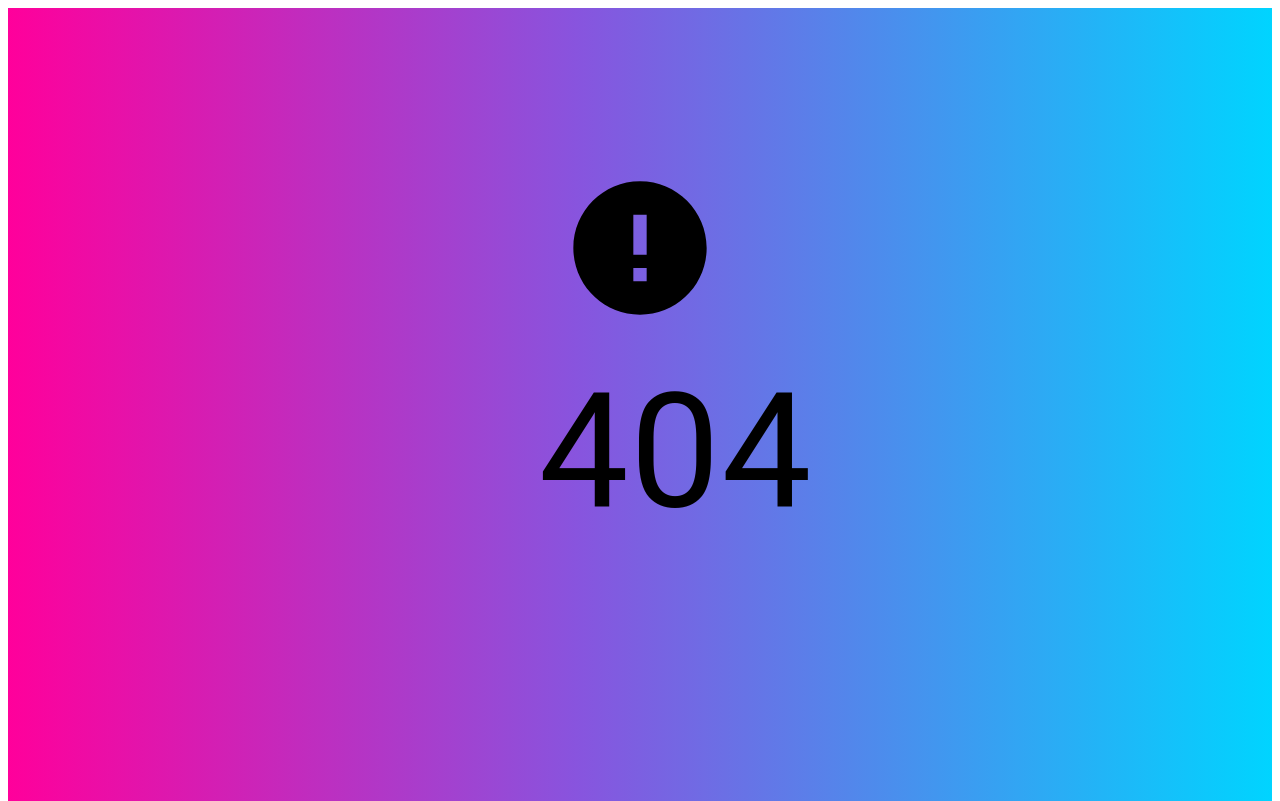
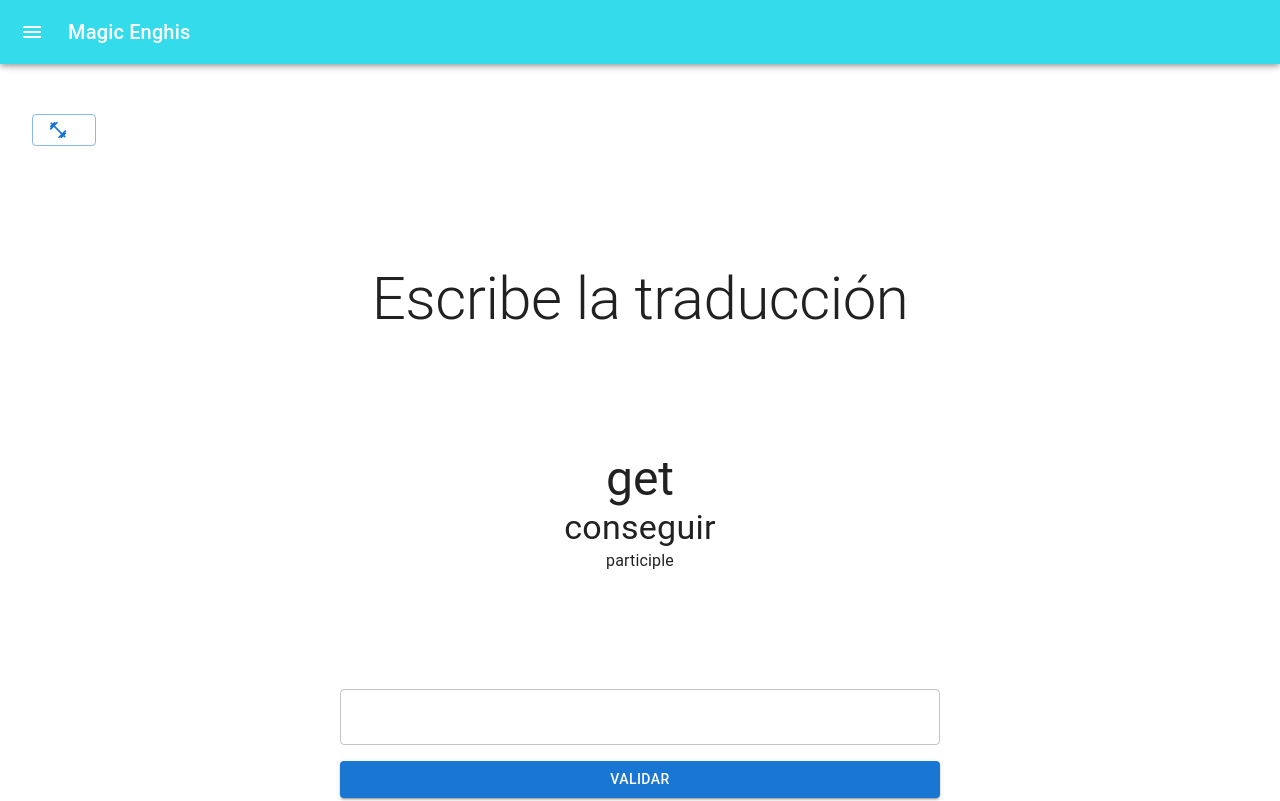
Before and after one commit to Magic-Kowel/MagicEnghis, a React (Vite) app: page / in a window 1280 px wide. Before the commit this address had no page. Shown: the top 801 px of the page. Built offline with nearby package versions, Linux system fonts and the light colour scheme.

Commit message:
default route

```diff
--- a/package.json
+++ b/package.json
@@ -14,12 +14,12 @@
     "@emotion/react": "^11.14.0",
     "@emotion/server": "^11.11.0",
     "@emotion/styled": "^11.14.0",
-    "@mui/icons-material": "^6.4.1",
-    "@mui/material": "^6.4.1",
+    "@mui/icons-material": "^6.4.2",
+    "@mui/material": "^6.4.2",
     "@mui/material-nextjs": "^6.3.1",
     "react": "^18.3.1",
     "react-dom": "^18.3.1",
-    "react-router-dom": "latest",
+    "react-router-dom": "7.1.3",
     "sweetalert2": "^11.15.10"
   },
   "devDependencies": {
--- a/src/App.jsx
+++ b/src/App.jsx
@@ -33,7 +33,26 @@ function App() {
             </Suspense>
           }
         />
-        <Route path="*" element={<NotFound />} />
+        <Route
+          path={`/`}
+          element={
+            <Suspense fallback={<Loader />}>
+              <Menu>
+                <IrregularsVerbs />
+              </Menu>
+            </Suspense>
+          }
+        />
+        <Route
+          path="*"
+          element={
+            <Suspense fallback={<Loader />}>
+              <Menu>
+                <NotFound />
+              </Menu>
+            </Suspense>
+          }
+        />
       </Routes>
     </>
   );
--- a/src/components/Menu/Menu.jsx
+++ b/src/components/Menu/Menu.jsx
@@ -140,7 +140,7 @@ export default function Menu({ children }) {
           <DrawerHeader />
           <Box
             sx={{
-              marginBottom: 5,
+              // marginBottom: 5,
               minHeight: "calc(100vh - 180px)", // Altura mínima para llenar el espacio disponible
               //  paddingBottom: '100px', // Ajusta el padding inferior para dejar espacio para el pie de página
             }}
--- a/src/main.jsx
+++ b/src/main.jsx
@@ -1,6 +1,6 @@
 import { StrictMode } from "react";
 import { createRoot } from "react-dom/client";
-import { BrowserRouter} from 'react-router-dom';
+import { BrowserRouter } from "react-router-dom";
 import App from "./App.jsx";
 
 createRoot(document.getElementById("root")).render(
--- a/src/views/NotFound.jsx
+++ b/src/views/NotFound.jsx
@@ -1,6 +1,6 @@
 import { Container, Grid, Typography, Box } from "@mui/material";
-import ErrorIcon from "@mui/icons-material/Error";
-import Footer from "../components/Footer";
+import ErrorOutlineIcon from "@mui/icons-material/ErrorOutline";
+
 function NotFound() {
   return (
     <>
@@ -20,14 +20,16 @@ function NotFound() {
             justifyContent="center"
             alignItems="center"
           >
-            <Grid item md={2} sm={12}>
+            <Grid item sm={12}>
               <Box
                 mt={20}
                 sx={{
                   textAlign: "center",
+                  justifyContent: "center",
+                  alignItems: "center",
                 }}
               >
-                <ErrorIcon
+                <ErrorOutlineIcon
                   sx={{
                     fontSize: "10rem",
                   }}
@@ -40,7 +42,6 @@ function NotFound() {
           </Grid>
         </Container>
       </Box>
-      <Footer />
     </>
   );
 }
```
Also changed, not shown: 1 other file (tests, documents, lock files or other folders).
